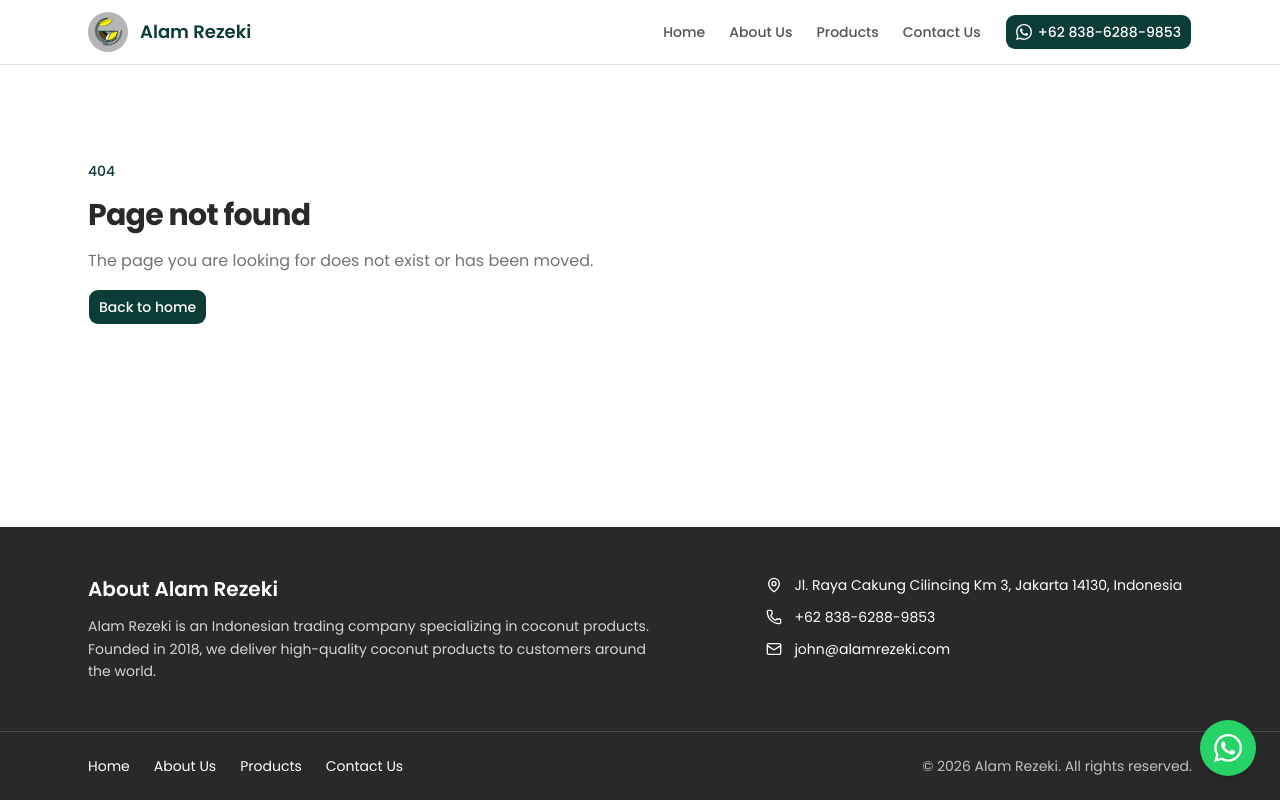
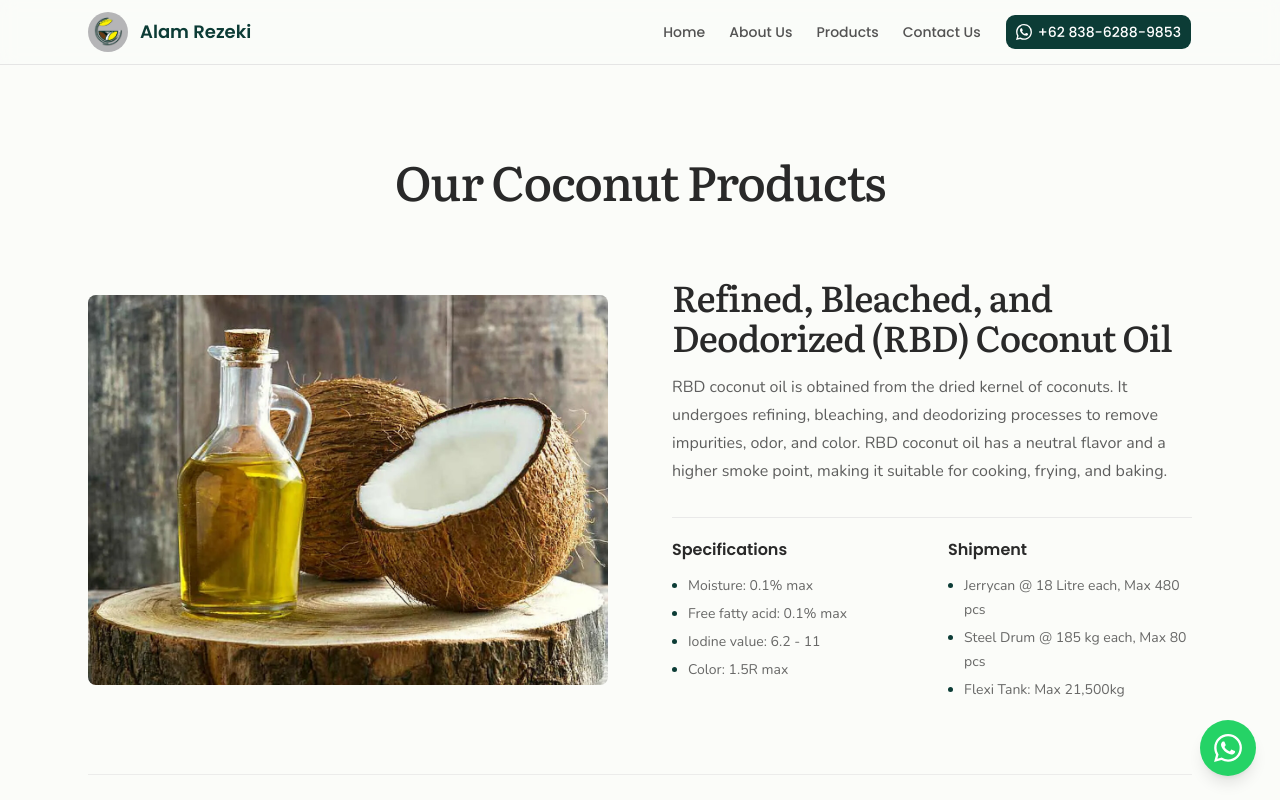
Before and after one commit to IlhamGhaniCMD/alam-rezeki-deploy, a Next.js app: page /products in a window 1280 px wide. Before the commit this address had no page. Shown: the top 800 px of the page. Built offline with nearby package versions, Linux system fonts and the light colour scheme.

Commit message:
feat: add products page and reusable product card components (#1)

```diff
--- a/app/globals.css
+++ b/app/globals.css
@@ -9,6 +9,8 @@
   --color-foreground: var(--foreground);
   --font-sans: var(--font-poppins);
   --font-heading: var(--font-poppins);
+  --font-display: var(--font-literata);
+  --font-copy: var(--font-nunito);
   --color-sidebar-ring: var(--sidebar-ring);
   --color-sidebar-border: var(--sidebar-border);
   --color-sidebar-accent-foreground: var(--sidebar-accent-foreground);
@@ -48,7 +50,7 @@
 }
 
 :root {
-  --background: oklch(1 0 0);
+  --background: #FBFCF9;
   --foreground: oklch(0.281 0 0);
   --card: oklch(1 0 0);
   --card-foreground: oklch(0.281 0 0);
--- a/app/layout.tsx
+++ b/app/layout.tsx
@@ -1,10 +1,24 @@
 import type { Metadata } from "next";
+import { Literata } from "next/font/google";
+import { Nunito } from "next/font/google";
 import { Poppins } from "next/font/google";
 import { SiteFooter } from "@/components/site-footer";
 import { SiteHeader } from "@/components/site-header";
 import { WhatsAppButton } from "@/components/whatsapp-button";
 import { site } from "@/content/site";
 import "./globals.css";
+
+const literata = Literata({
+  variable: "--font-literata",
+  subsets: ["latin"],
+  weight: ["400", "500", "600", "700"],
+});
+
+const nunito = Nunito({
+  variable: "--font-nunito",
+  subsets: ["latin"],
+  weight: ["400", "500", "600", "700"],
+});
 
 const poppins = Poppins({
   variable: "--font-poppins",
@@ -23,7 +37,10 @@ export const metadata: Metadata = {
 
 export default function RootLayout({ children }: LayoutProps<"/">) {
   return (
-    <html lang="en" className={`${poppins.variable} h-full antialiased`}>
+    <html
+      lang="en"
+      className={`${poppins.variable} ${literata.variable} ${nunito.variable} h-full antialiased`}
+    >
       <body className="flex min-h-full flex-col">
         <SiteHeader />
         <main className="flex-1">{children}</main>
--- /dev/null
+++ b/app/products/page.tsx
@@ -0,0 +1,34 @@
+import type { Metadata } from "next";
+import { ProductFeature } from "@/components/product-feature";
+import { products } from "@/content/products";
+
+export const metadata: Metadata = {
+  title: "Products",
+  description:
+    "Explore coconut products supplied by Alam Rezeki, from coconut fiber and coco peat to coconut oils and food ingredients.",
+};
+
+export default function ProductsPage() {
+  return (
+    <div className="mx-auto max-w-6xl px-4 pb-20 pt-16 sm:px-6 sm:pb-28 sm:pt-20">
+      <header className="mb-12 text-center sm:mb-16">
+        <h1 className="mt-3 font-display text-4xl font-medium tracking-tight text-foreground sm:text-5xl">
+          Our Coconut Products
+        </h1>
+      </header>
+
+      <div className="space-y-12 sm:space-y-16">
+        {products.map((product, index) => (
+          <div
+            key={product.slug}
+            className={
+              index > 0 ? "border-t border-border/70 pt-12 sm:pt-16" : ""
+            }
+          >
+            <ProductFeature product={product} reversed={index % 2 === 1} />
+          </div>
+        ))}
+      </div>
+    </div>
+  );
+}
--- /dev/null
+++ b/components/product-feature.tsx
@@ -0,0 +1,67 @@
+import Image from "next/image";
+import type { Product } from "@/content/products";
+
+type ProductFeatureProps = {
+  product: Product;
+  reversed?: boolean;
+};
+
+export function ProductFeature({
+  product,
+  reversed = false,
+}: ProductFeatureProps) {
+  return (
+    <article className="grid items-center gap-8 md:grid-cols-2 md:gap-12 lg:gap-16">
+      <div
+        className={`relative aspect-[4/3] overflow-hidden rounded-md ${
+          reversed ? "md:order-2" : ""
+        }`}
+      >
+        <Image
+          src={product.image}
+          alt={product.name}
+          fill
+          sizes="(max-width: 768px) 100vw, 50vw"
+          className="object-cover"
+        />
+      </div>
+
+      <div className={`py-2 ${reversed ? "md:order-1" : ""}`}>
+        <h2 className="font-display text-3xl font-medium tracking-tight text-foreground sm:text-4xl">
+          {product.name}
+        </h2>
+        <p className="mt-4 font-copy text-base leading-7 text-foreground/75">
+          {product.summary}
+        </p>
+
+        <div className="mt-8 grid grid-cols-2 gap-5 border-t border-border/80 pt-5 sm:gap-8">
+          <ProductDetails
+            title="Specifications"
+            items={product.specifications}
+          />
+          <ProductDetails title="Shipment" items={product.shipment} />
+        </div>
+      </div>
+    </article>
+  );
+}
+
+type ProductDetailsProps = {
+  title: string;
+  items: string[];
+};
+
+function ProductDetails({ title, items }: ProductDetailsProps) {
+  return (
+    <section>
+      <h3 className="font-heading text-md font-semibold text-foreground">
+        {title}
+      </h3>
+      <ul className="mt-3 list-disc space-y-1 pl-4 font-copy text-sm leading-6 text-foreground/70 marker:text-primary">
+        {items.map((item) => (
+          <li key={item}>{item}</li>
+        ))}
+      </ul>
+    </section>
+  );
+}
--- a/content/products.ts
+++ b/content/products.ts
@@ -11,49 +11,110 @@ export type Product = {
   name: string;
   summary: string;
   image: StaticImageData;
+  specifications: string[];
+  shipment: string[];
 };
 
 export const products: Product[] = [
   {
     slug: "rbd-coconut-oil",
-    name: "RBD Coconut Oil",
+    name: "Refined, Bleached, and Deodorized (RBD) Coconut Oil",
     summary:
-      "Refined, bleached and deodorized oil from dried coconut kernel. A neutral flavor and high smoke point make it suitable for cooking, frying and baking.",
+      "RBD coconut oil is obtained from the dried kernel of coconuts. It undergoes refining, bleaching, and deodorizing processes to remove impurities, odor, and color. RBD coconut oil has a neutral flavor and a higher smoke point, making it suitable for cooking, frying, and baking.",
     image: rbdCoconutOil,
+    specifications: [
+      "Moisture: 0.1% max",
+      "Free fatty acid: 0.1% max",
+      "Iodine value: 6.2 - 11",
+      "Color: 1.5R max",
+    ],
+    shipment: [
+      "Jerrycan @ 18 Litre each, Max 480 pcs",
+      "Steel Drum @ 185 kg each, Max 80 pcs",
+      "Flexi Tank: Max 21,500kg",
+    ],
   },
   {
     slug: "virgin-coconut-oil",
     name: "Virgin Coconut Oil (VCO)",
     summary:
-      "Extracted from fresh coconut meat by cold pressing or fermentation, without refining. It keeps its coconut flavor and aroma, and is used in food, skincare, haircare and supplements.",
+      "VCO is extracted from fresh coconut meat without undergoing any refining processes. It is considered a more natural form of coconut oil. VCO is typically produced through methods like cold-pressing or fermentation. It retains a distinct coconut flavor and aroma. VCO is often used in culinary applications, skincare products, haircare, and as a dietary supplement.",
     image: virginCoconutOil,
+    specifications: [
+      "Moisture: 0.1% max",
+      "Free fatty acid: 0.02% max",
+      "Iodine value: 5.7",
+      "Color: Colorless",
+      "Peroxide value: 0.4",
+    ],
+    shipment: ['FCL 20": Max 450 pcs (plastic pail + PE bag 15 Litre each)'],
   },
   {
     slug: "coconut-sugar",
     name: "Coconut Sugar",
     summary:
-      "Made from the sap of coconut palm flowers, heated and dried into granules. A caramel-like, less processed alternative to table sugar.",
+      "Coconut sugar, also known as coconut palm sugar, is derived from the sap of the coconut palm tree's flowers. The sap is collected, heated, and dehydrated to create granulated coconut sugar. It has a caramel-like flavor and can be used as a substitute for regular table sugar. Coconut sugar is considered a more natural and less processed sweetener option.",
     image: coconutSugar,
+    specifications: [
+      "Moisture: 2% max",
+      "Fructose: 2-5%",
+      "Glucose: 3-5%",
+      "Sucrose: >80%",
+      "Size: Mesh 14/16",
+      "Form: Powder / Granulated",
+      "Peroxide value: 0.4",
+    ],
+    shipment: [
+      'FCL 20": Max 17-18 MT, 25kg kraft with polyethylene liner',
+      'FCL 40": Max 24-25 MT, 25kg kraft with polyethylene liner',
+    ],
   },
   {
     slug: "coconut-fiber",
     name: "Coconut Fiber (Dried)",
     summary:
-      "Coir from the outer husk of the coconut, dried to remove moisture. Used for ropes, mats and brushes, and as a growing medium in horticulture.",
+      "Coconut fiber, also known as coir or coconut coir, refers to the outer husk of the coconut fruit. It is the fibrous material that surrounds the coconut shell. Coconut fiber is often extracted and dried to remove moisture. It is widely used for various applications such as making ropes, mats, brushes, and as a growing medium in horticulture.",
     image: coconutFiber,
+    specifications: [
+      "Moisture: 0.1% max",
+      "Free fatty acid: 0.1% max",
+      "Iodine value: 6.2 - 11",
+      "Color: 1.5R max",
+    ],
+    shipment: ['FCL 40": Max 18-19 MT, 160-165 bale (120-125kg each)'],
   },
   {
     slug: "desiccated-coconut",
-    name: "Desiccated Coconut",
+    name: "Desiccated Coconut (Medium, Fine, Extra Fine)",
     summary:
-      "Grated and dried coconut flesh in medium, fine and extra fine grades. Used in baking, confectionery and desserts.",
+      "Desiccated coconut is the flesh of the coconut that has been grated and dried. It is available in different textures, including medium, fine, and extra fine. Desiccated coconut is commonly used in baking, confectionery, and dessert recipes. It adds a rich coconut flavor and texture to dishes.",
     image: desiccatedCoconut,
+    specifications: [
+      "Moisture: 3% max",
+      "Free fatty acid: 0.1% max",
+      "Fat Content +-5%: 50% (Reduced), 65% High",
+      "PH: 6.1 - 6.7",
+      "Residual SO2: <10",
+    ],
+    shipment: [
+      'FCL 20": Max 17-18 MT, 25kg kraft with polyethylene liner or PP bag, PE bag inside',
+      'FCL 40": Max 24-25 MT, 25kg kraft with polyethylene liner or PP bag, PE bag inside',
+    ],
   },
   {
     slug: "cocopeat-block",
-    name: "Cocopeat Block",
+    name: "Cocopeat Block (30 × 30 × 15 cm)",
     summary:
-      "Coconut coir pith compressed into 30 x 30 x 15 cm blocks. It holds water well and is used in horticulture and hydroponics.",
+      "Cocopeat, also known as coconut coir pith or coco peat, is the fibrous material that remains after extracting the coconut fiber. It is a byproduct of coconut processing. Cocopeat has excellent water retention properties and is used as a growing medium in horticulture and hydroponic systems. It is often compressed into blocks or bricks, which can be rehydrated and used as a soil amendment.",
     image: cocopeatBlock,
+    specifications: [
+      "Weight: 5kg each",
+      "Free fatty acid: 0.1% max",
+      "Organic & Sand matter: <2.5%",
+      "PH: 5.5 - 6.8",
+      "Compression Ratio: 5:1",
+      "Expansion: 1 : 13-15",
+    ],
+    shipment: ['FCL 40": 22MT or 20 pallet (224 blocks each)'],
   },
 ];
```
